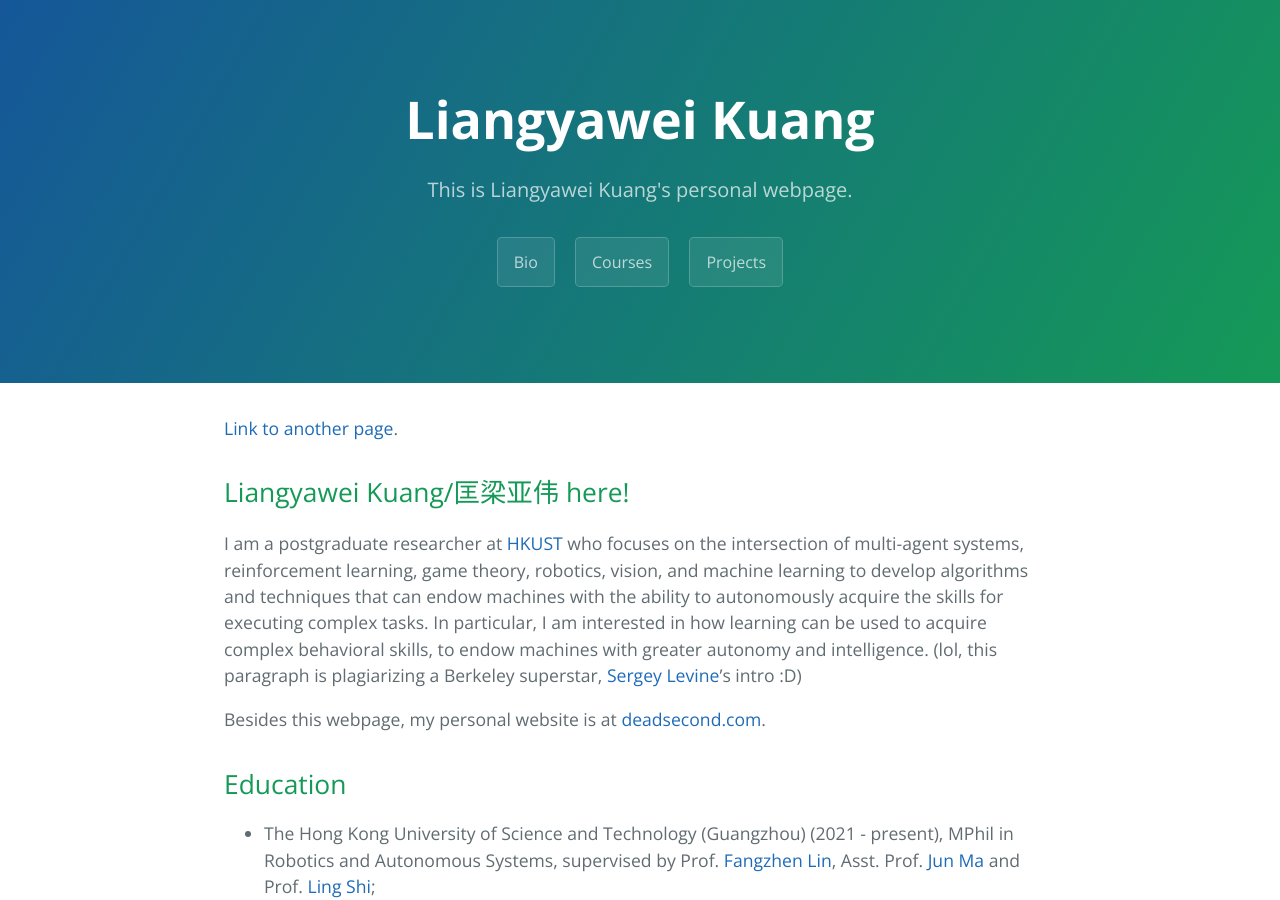
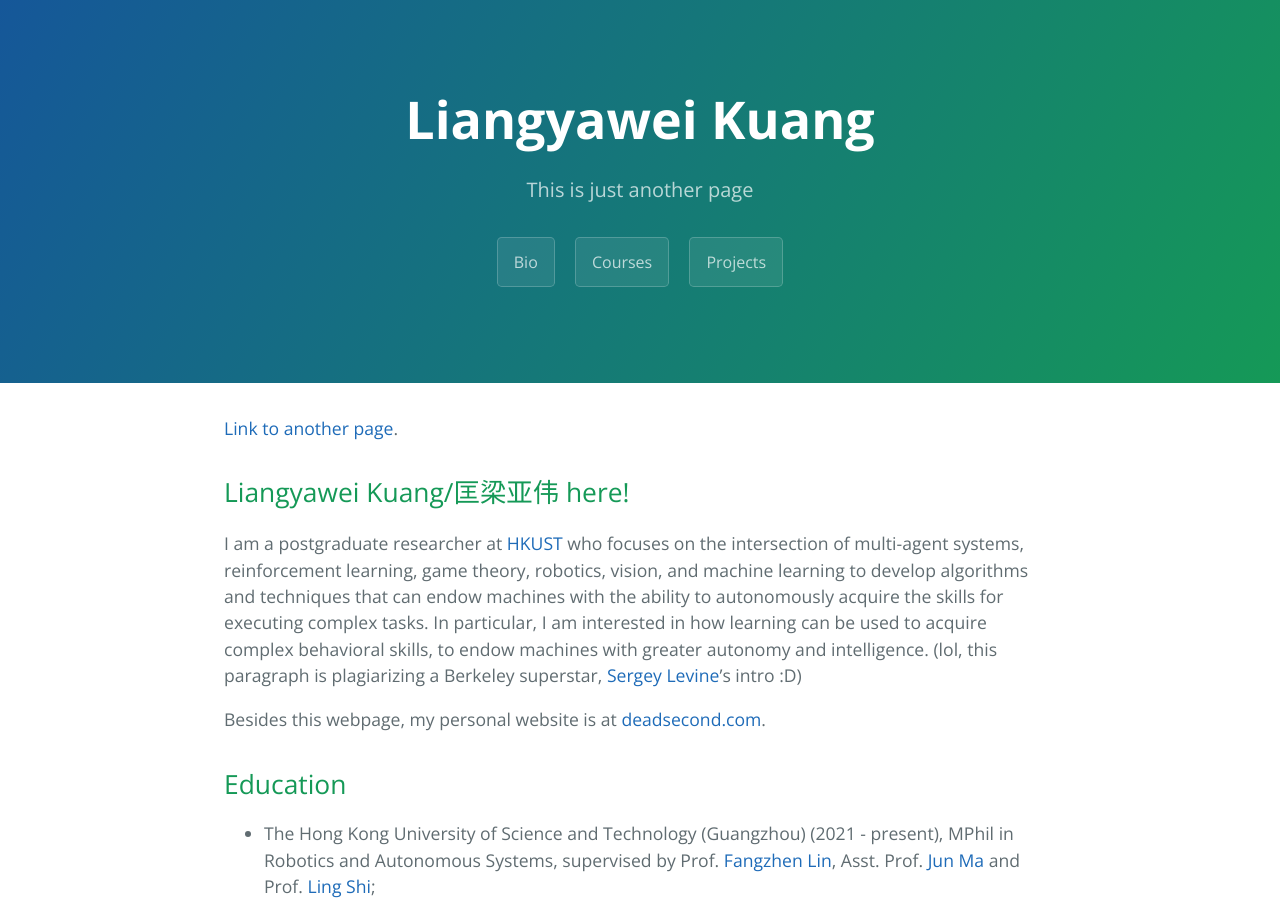
Before and after one commit to klyw1998/LiangyaweiKuang, a Jekyll site: the page built from index.md, in a window 1280 px wide and 900 px high. Built offline with Jekyll 4.4.1, drawn with Linux system fonts in a browser that asks for light colours; our own code applies the rules of GitHub Pages for plain Markdown files.

Commit message:
Update index.md

```diff
--- a/index.md
+++ b/index.md
@@ -1,5 +1,6 @@
 ---
 title: 'Liangyawei Kuang'
+description: This is just another page
 ---
 
 [Link to another page](./another-page.html).
```
